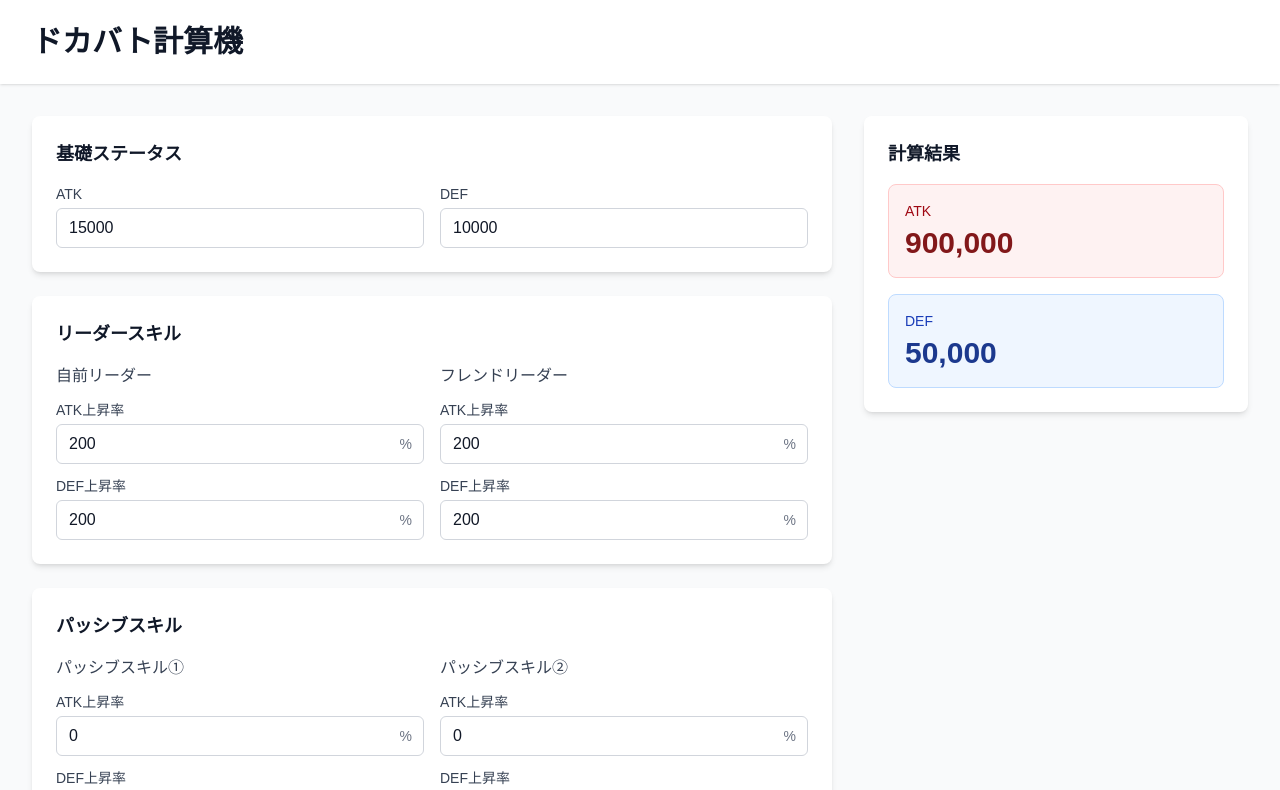
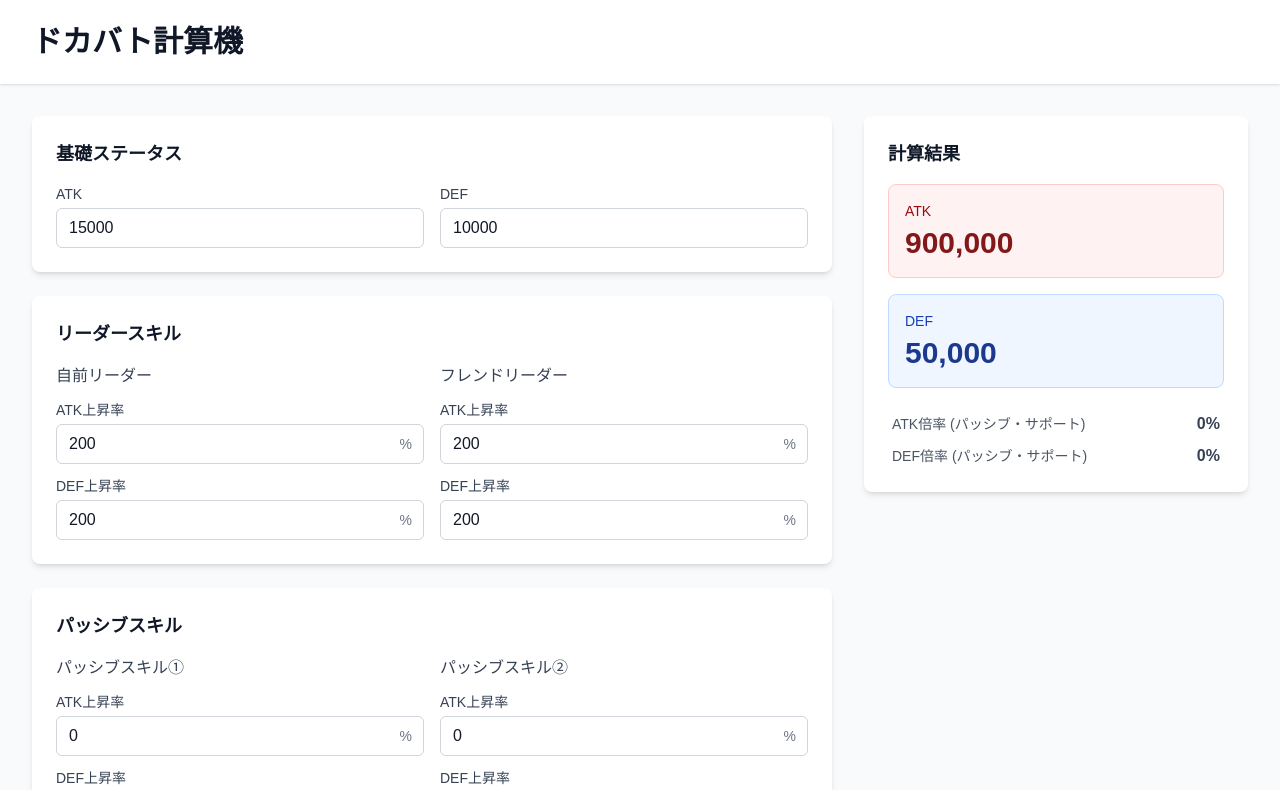
Before and after one commit to hirunebot/dokkan_calculator, a React (Vite) app: page / in a window 1280 px wide. Shown: the top 790 px of the page. Built offline with nearby package versions, Linux system fonts and the light colour scheme.

Commit message:
fix ResultDisplay

```diff
--- a/src/components/ResultDisplay.tsx
+++ b/src/components/ResultDisplay.tsx
@@ -77,10 +77,8 @@ export default function ResultDisplay({
 				)}
 			</div>
 
-			{(!!statsMultipliers?.atkMultiplierPercentage ||
-				!!statsMultipliers?.defMultiplierPercentage) && (
-				<div className="mt-4 space-y-2">
-					{!!statsMultipliers.atkMultiplierPercentage && (
+			{statsMultipliers != null && (
+				<div className="mt-6 space-y-2 px-1">
 					<div className="flex justify-between items-center">
 						<span className="text-sm font-medium text-gray-600">
 							ATK倍率 (パッシブ・サポート)
@@ -89,8 +87,6 @@ export default function ResultDisplay({
 							{statsMultipliers.atkMultiplierPercentage}%
 						</span>
 					</div>
-					)}
-					{!!statsMultipliers.defMultiplierPercentage && (
 					<div className="flex justify-between items-center">
 						<span className="text-sm font-medium text-gray-600">
 							DEF倍率 (パッシブ・サポート)
@@ -99,7 +95,6 @@ export default function ResultDisplay({
 							{statsMultipliers.defMultiplierPercentage}%
 						</span>
 					</div>
-					)}
 				</div>
 			)}
 		</div>
```
Lines whose indentation alone changed are shown as unchanged.
